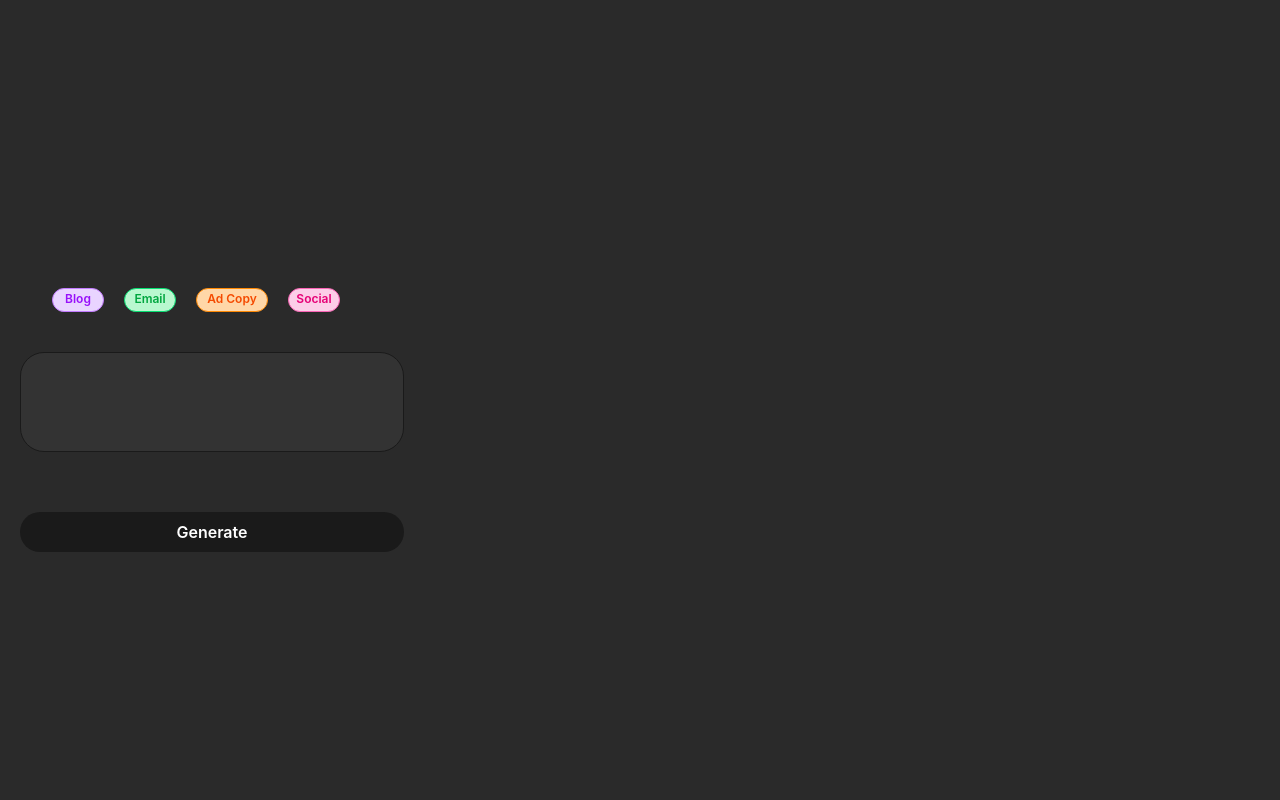
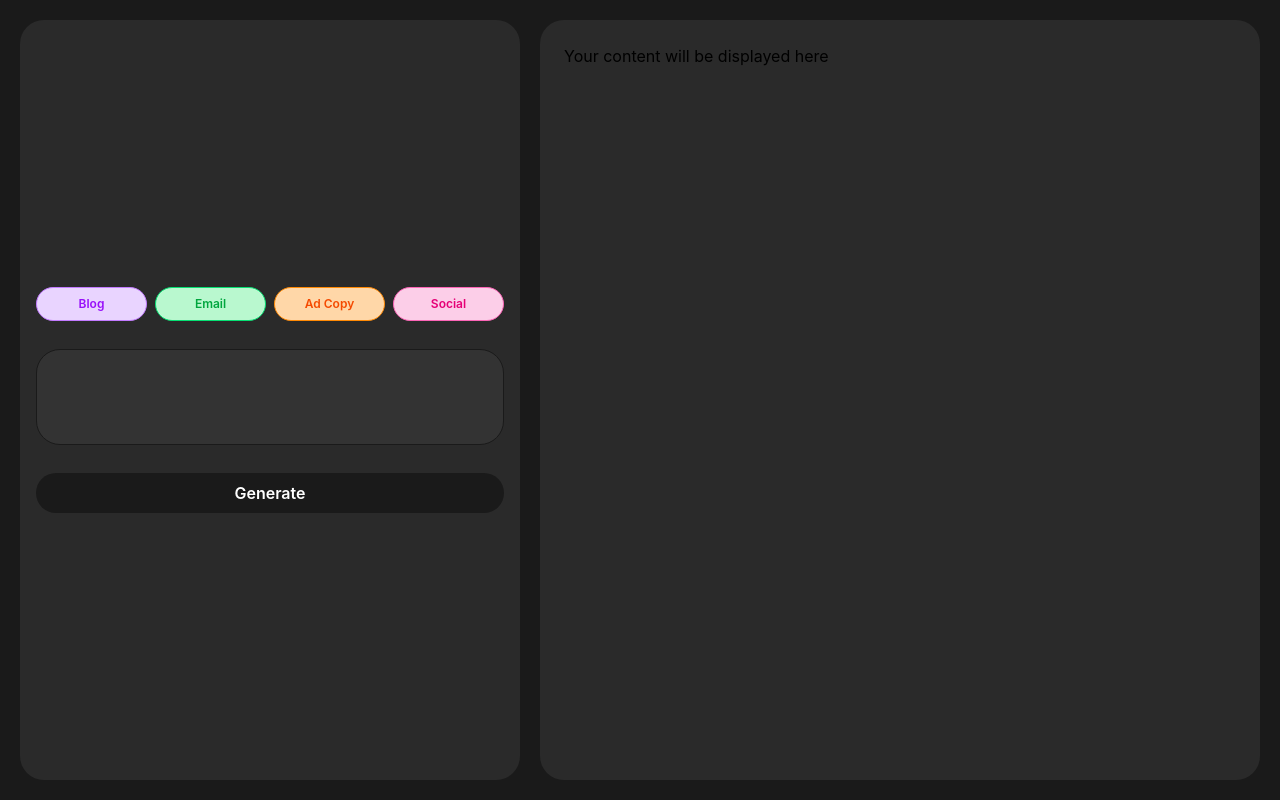
Before and after one commit to heyshivamjaiswal/writing--assistant, a React (Vite) app in the folder client/: page /editor in a window 1280 px wide. Built offline with nearby package versions, Linux system fonts and the light colour scheme.

Commit message:
fixed editor ui

```diff
--- a/client/src/app/dashboard/editor/Editor.tsx
+++ b/client/src/app/dashboard/editor/Editor.tsx
@@ -1,9 +1,12 @@
+import OutputPanel from '../../../components/editor/OutputPanel';
 import TypeSelector from '../../../components/editor/TypeSelector';
 
 export default function Editor() {
   return (
-    <div>
+    <div className="flex h-screen bg-bg-base p-5 gap-5">
       <TypeSelector />
+
+      <OutputPanel />
     </div>
   );
 }
--- a/client/src/components/editor/OutputPanel.tsx
+++ b/client/src/components/editor/OutputPanel.tsx
@@ -0,0 +1,7 @@
+export default function OutputPanel() {
+  return (
+    <div className="flex-1 bg-bg-card h-full p-6 rounded-3xl">
+      <div>Your content will be displayed here</div>
+    </div>
+  );
+}
--- a/client/src/components/editor/TypeSelector.tsx
+++ b/client/src/components/editor/TypeSelector.tsx
@@ -2,32 +2,31 @@ import Button from '../ui/Button';
 
 export default function TypeSelector() {
   return (
-    <div className="bg-bg-card h-screen pl-5 flex flex-col justify-center ">
-      <div className="flex flex-row gap-5 py-10 pl-8">
-        <span className="bg-purple-200 h-6 w-13 text-center pt-0.5 text-xs font-semibold text-purple-600 border border-purple-400 rounded-full">
+    <div className="bg-bg-card h-full w-[500px] flex flex-col justify-center gap-7 p-4 rounded-3xl">
+      <div className="grid grid-cols-4  gap-2 w-full">
+        <Button className="bg-purple-200 text-xs font-semibold text-purple-600 border border-purple-400 rounded-full py-1">
           Blog
-        </span>
-        <span className="bg-green-200  h-6 w-13 text-center pt-0.5 text-xs font-semibold text-green-600 border border-green-400 rounded-full">
+        </Button>
+        <Button className="bg-green-200 text-xs font-semibold text-green-600 border border-green-400 rounded-full py-1">
           Email
-        </span>
-        <span className="bg-orange-200 h-6 w-18 text-center pt-0.5 text-xs font-semibold text-orange-600 border border-orange-400 rounded-full">
+        </Button>
+        <Button className="bg-orange-200 text-xs font-semibold text-orange-600 border border-orange-400 rounded-full py-1">
           Ad Copy
-        </span>
-        <span className="bg-pink-200 h-6 w-13 text-center pt-0.5 text-xs font-semibold text-pink-600 border border-pink-400 rounded-full">
+        </Button>
+        <Button className="bg-pink-200 text-xs font-semibold text-pink-600 border border-pink-400 rounded-full py-1">
           Social
-        </span>
+        </Button>
       </div>
+
       <div>
         <input
           type="text"
-          className="bg-bg-input h-25 w-96 border border-bg-base rounded-3xl"
+          className="w-full h-24 bg-bg-input border border-bg-base outline-none rounded-3xl px-4"
         />
       </div>
-      <div className="pt-15">
-        <Button className="bg-bg-base text-white w-96 rounded-full">
-          Generate
-        </Button>
-      </div>
+      <Button className="w-full bg-bg-base text-white rounded-full py-2">
+        Generate
+      </Button>
     </div>
   );
 }
--- a/client/src/components/ui/Button.tsx
+++ b/client/src/components/ui/Button.tsx
@@ -5,7 +5,8 @@ export default function Button({
   className = '',
   ...props
 }: ButtonProps) {
-  const baseStyle = 'px-4 py-2 rounded font-semibold  transition duration-200';
+  const baseStyle =
+    'px-2 py-2 rounded font-semibold cursor-pointer transition duration-200';
   return (
     <button className={`${baseStyle} ${className}`} {...props}>
       {children}
```
Also changed, not shown: client/src/components/dashboard/OutputByType.tsx (added), client/src/components/dashboard/RecentDocument.tsx (added), client/src/components/dashboard/StatCard.tsx (added).
